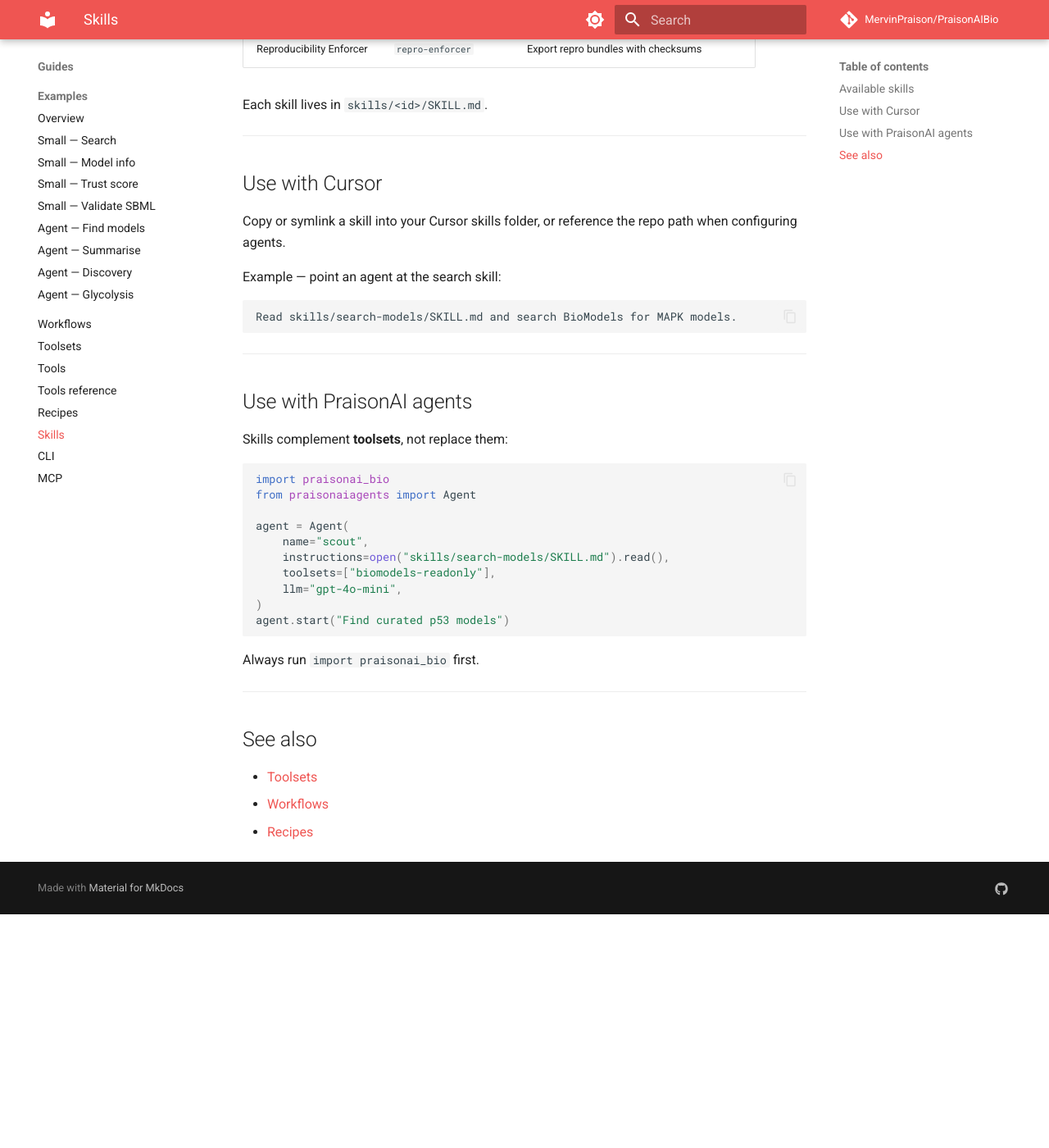
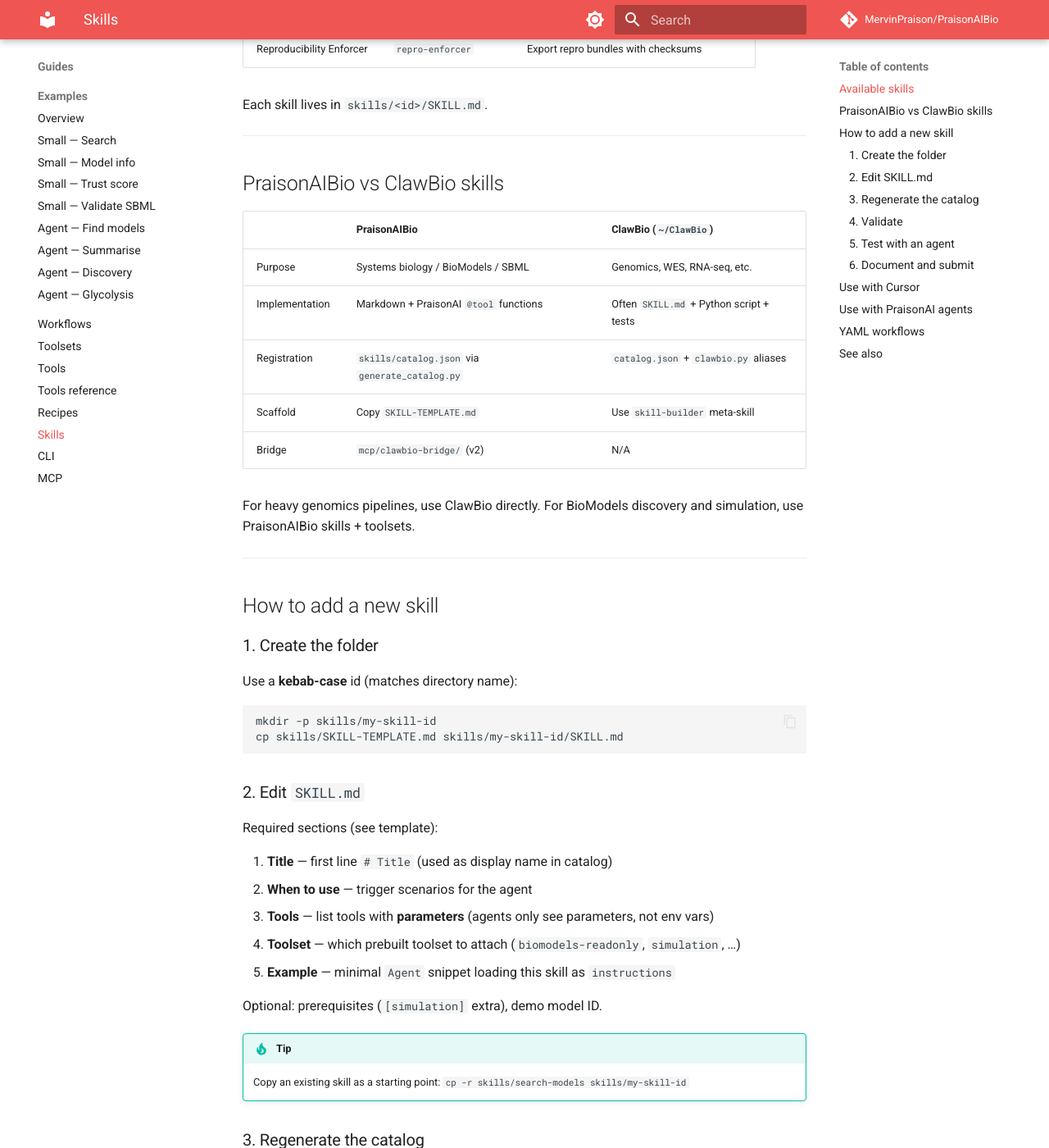
Before and after one commit to MervinPraison/PraisonAIBio, an MkDocs documentation site: the page built from docs/skills.md, in a window 1280 px wide and 1400 px high, scrolled down 628 px. Shown: the whole window at 82% size. Built offline with MkDocs 1.6.1 and Material for MkDocs 9.7.7, drawn with Linux system fonts in a browser that asks for light colours; comment, search, counter and statistics services are not loaded; before the commit the page ends 1743 px from its top, so only the background shows below that; some of the changed text lies outside the part shown.

Commit message:
Document how to add skills and align with ClawBio-style layout.
Add SKILL-TEMPLATE.md, step-by-step contributor guide, and ClawBio comparison in docs/skills.md.

Co-authored-by: Cursor <cursoragent@cursor.com>

````diff
--- a/docs/skills.md
+++ b/docs/skills.md
@@ -1,6 +1,6 @@
 # Skills
 
-Optional **Cursor / agent skills** under `skills/` — focused instructions for common BioModels tasks.
+**Cursor / agent instruction packs** for BioModels tasks — ClawBio-style layout, lighter than full [ClawBio](https://github.com/ClawBio/ClawBio) skills (no separate Python runner required; uses PraisonAI **toolsets**).
 
 Catalog: `skills/catalog.json`
 
@@ -20,11 +20,98 @@ Each skill lives in `skills/<id>/SKILL.md`.
 
 ---
 
+## PraisonAIBio vs ClawBio skills
+
+| | **PraisonAIBio** | **ClawBio** (`~/ClawBio`) |
+|---|------------------|---------------------------|
+| Purpose | Systems biology / BioModels / SBML | Genomics, WES, RNA-seq, etc. |
+| Implementation | Markdown + PraisonAI `@tool` functions | Often `SKILL.md` + Python script + tests |
+| Registration | `skills/catalog.json` via `generate_catalog.py` | `catalog.json` + `clawbio.py` aliases |
+| Scaffold | Copy `SKILL-TEMPLATE.md` | Use `skill-builder` meta-skill |
+| Bridge | `mcp/clawbio-bridge/` (v2) | N/A |
+
+For heavy genomics pipelines, use ClawBio directly. For BioModels discovery and simulation, use PraisonAIBio skills + toolsets.
+
+---
+
+## How to add a new skill
+
+### 1. Create the folder
+
+Use a **kebab-case** id (matches directory name):
+
+```bash
+mkdir -p skills/my-skill-id
+cp skills/SKILL-TEMPLATE.md skills/my-skill-id/SKILL.md
+```
+
+### 2. Edit `SKILL.md`
+
+Required sections (see template):
+
+1. **Title** — first line `# Title` (used as display name in catalog)
+2. **When to use** — trigger scenarios for the agent
+3. **Tools** — list tools with **parameters** (agents only see parameters, not env vars)
+4. **Toolset** — which prebuilt toolset to attach (`biomodels-readonly`, `simulation`, …)
+5. **Example** — minimal `Agent` snippet loading this skill as `instructions`
+
+Optional: prerequisites (`[simulation]` extra), demo model ID.
+
+!!! tip
+    Copy an existing skill as a starting point:
+    `cp -r skills/search-models skills/my-skill-id`
+
+### 3. Regenerate the catalog
+
+```bash
+python scripts/generate_catalog.py
+```
+
+This scans `skills/*/SKILL.md` and rewrites `skills/catalog.json`.
+
+### 4. Validate
+
+```bash
+python scripts/validate_repo.py   # skills section must stay OK
+python -c "import praisonai_bio"
+praisonai-bio validate check
+```
+
+### 5. Test with an agent
+
+```python
+import praisonai_bio
+from praisonaiagents import Agent
+
+agent = Agent(
+    name="test",
+    instructions=open("skills/my-skill-id/SKILL.md").read(),
+    toolsets=["biomodels-readonly"],  # match your SKILL.md
+    llm="gpt-4o-mini",
+)
+print(agent.start("Your test prompt"))
+```
+
+### 6. Document and submit
+
+- Add a row to the table above (this page) if the skill is public
+- Open a pull request with `SKILL.md`, updated `catalog.json`, and any tests
+
+**Optional extras** (like ClawBio, but not required for PraisonAIBio):
+
+```
+skills/my-skill-id/
+├── SKILL.md           # required
+├── examples/          # optional sample prompts or output
+└── tests/             # optional pytest for helper scripts
+```
+
+---
+
 ## Use with Cursor
 
-Copy or symlink a skill into your Cursor skills folder, or reference the repo path when configuring agents.
-
-Example — point an agent at the search skill:
+1. Copy or symlink the skill folder into your Cursor skills directory, **or**
+2. Reference the repo path in chat:
 
 ```text
 Read skills/search-models/SKILL.md and search BioModels for MAPK models.
@@ -34,7 +121,7 @@ Read skills/search-models/SKILL.md and search BioModels for MAPK models.
 
 ## Use with PraisonAI agents
 
-Skills complement **toolsets**, not replace them:
+Skills supply **instructions**; toolsets supply **capabilities**:
 
 ```python
 import praisonai_bio
@@ -53,8 +140,26 @@ Always run `import praisonai_bio` first.
 
 ---
 
+## YAML workflows
+
+Point agent instructions at a skill file in `.praisonai/agents/` or inline in workflow YAML:
+
+```yaml
+agents:
+  scout:
+    role: BioModels Scout
+    instructions_file: skills/search-models/SKILL.md
+    toolsets:
+      - biomodels-readonly
+```
+
+(If your PraisonAI version uses `instructions:` instead of `instructions_file:`, paste or load the markdown content.)
+
+---
+
 ## See also
 
 - [Toolsets](toolsets.md)
+- [Tools reference](tools-reference.md)
 - [Workflows](concepts/workflows.md)
-- [Recipes](recipes.md)
+- ClawBio skill builder: `~/ClawBio/skills/skill-builder/SKILL.md`
````
Also changed, not shown: README.md (+2 -1 lines), skills/SKILL-TEMPLATE.md (added, +45 -0 lines), 1 other file.
